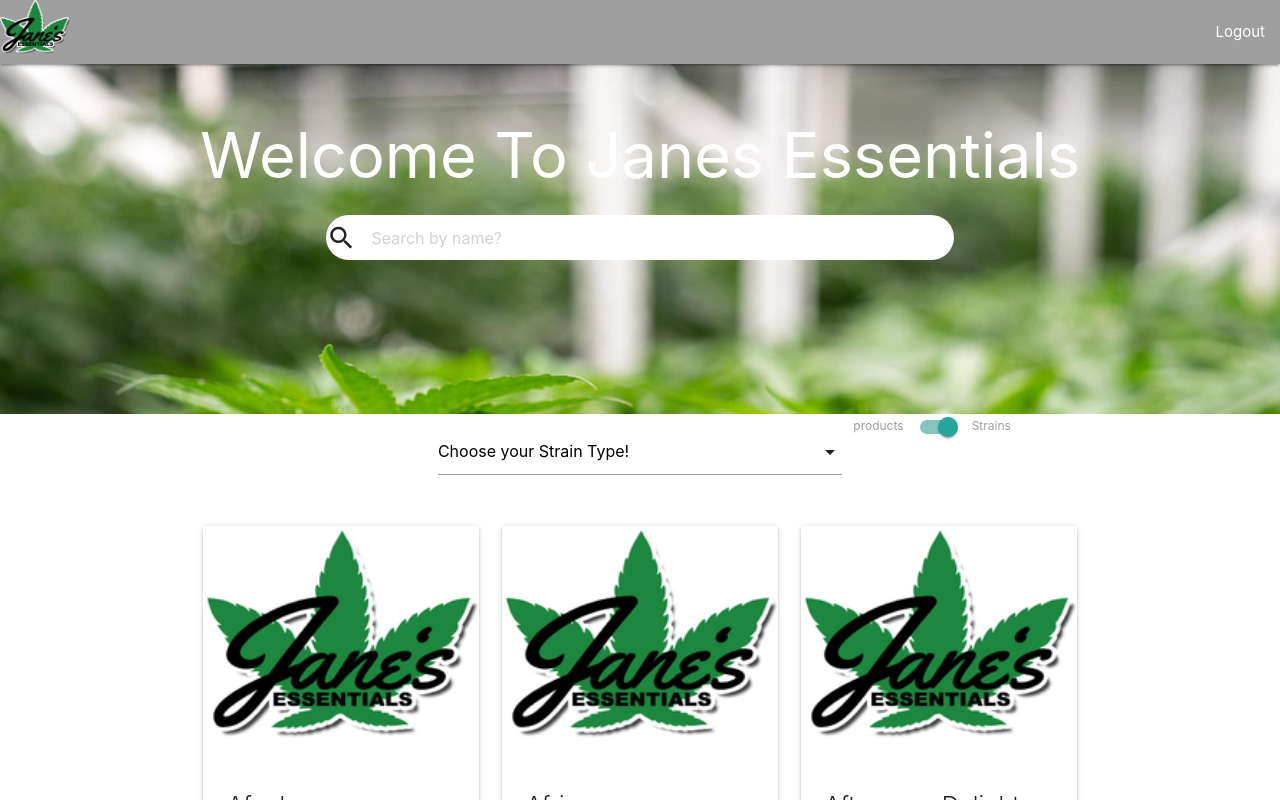
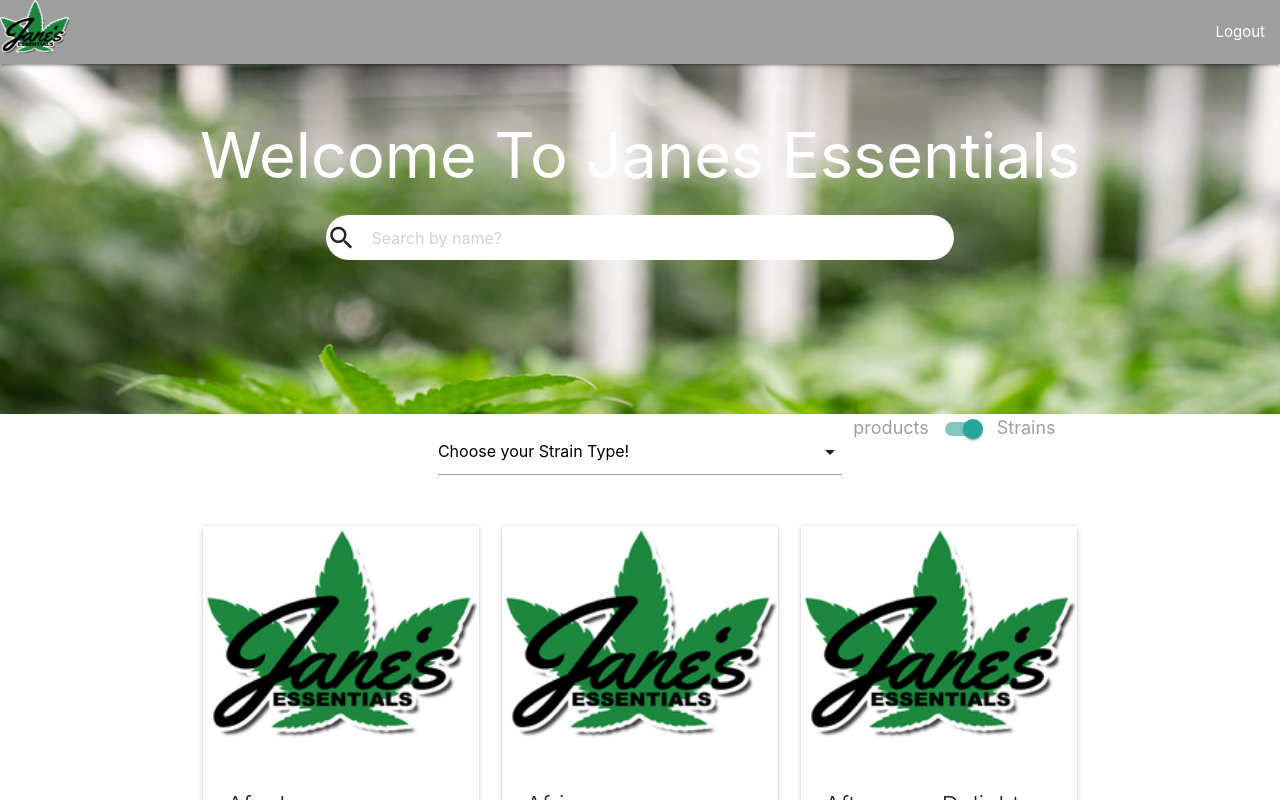
Before and after one commit to Icortez-UA/JanesEssentials, a React (Create React App) app: page /home in a window 1280 px wide. Shown: the top 800 px of the page. Built offline with nearby package versions, Linux system fonts and the light colour scheme.

Commit message:
update label fond size for toggle

```diff
--- a/src/pages/all/all.css
+++ b/src/pages/all/all.css
@@ -9,3 +9,7 @@
 .parallax-container {
   height: 350px;
 }
+
+.switch label{
+  font-size: large;
+}
```
